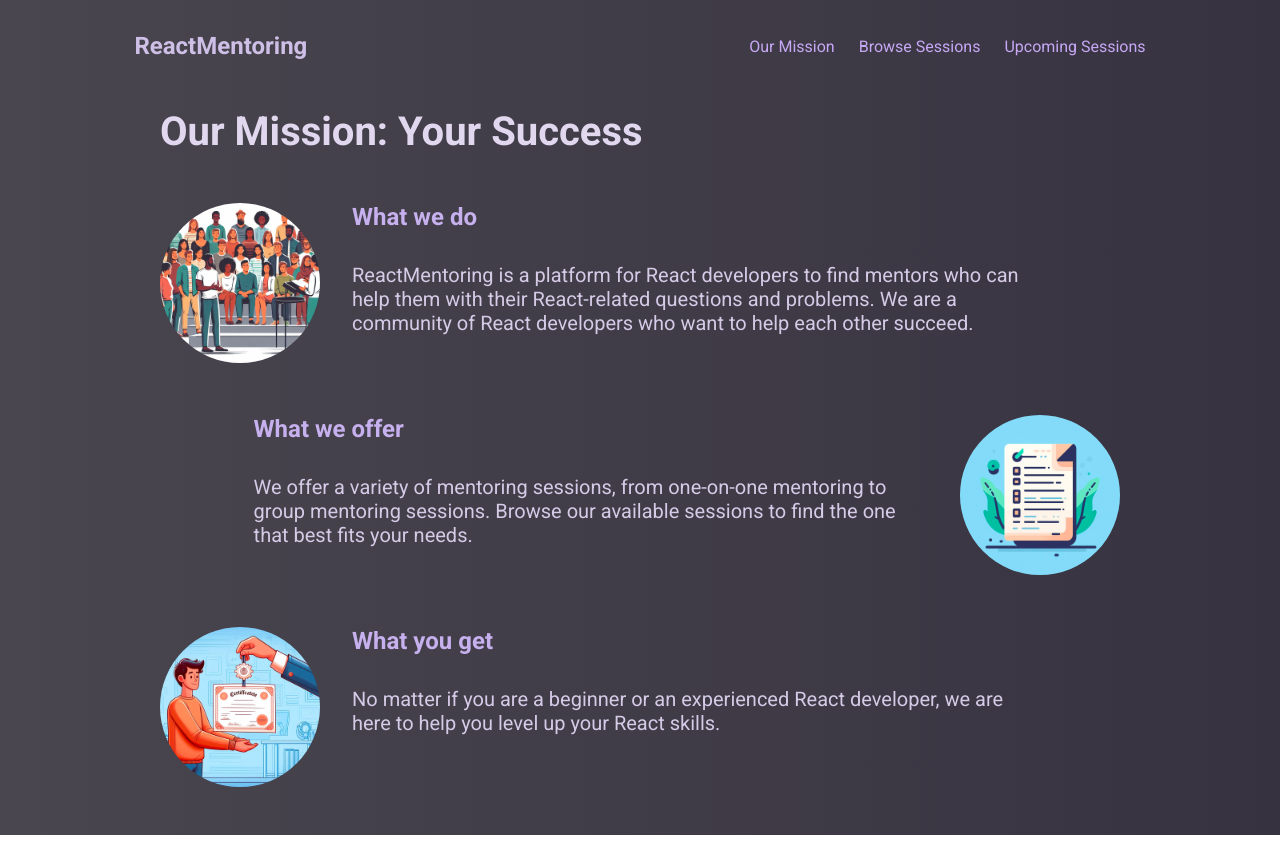
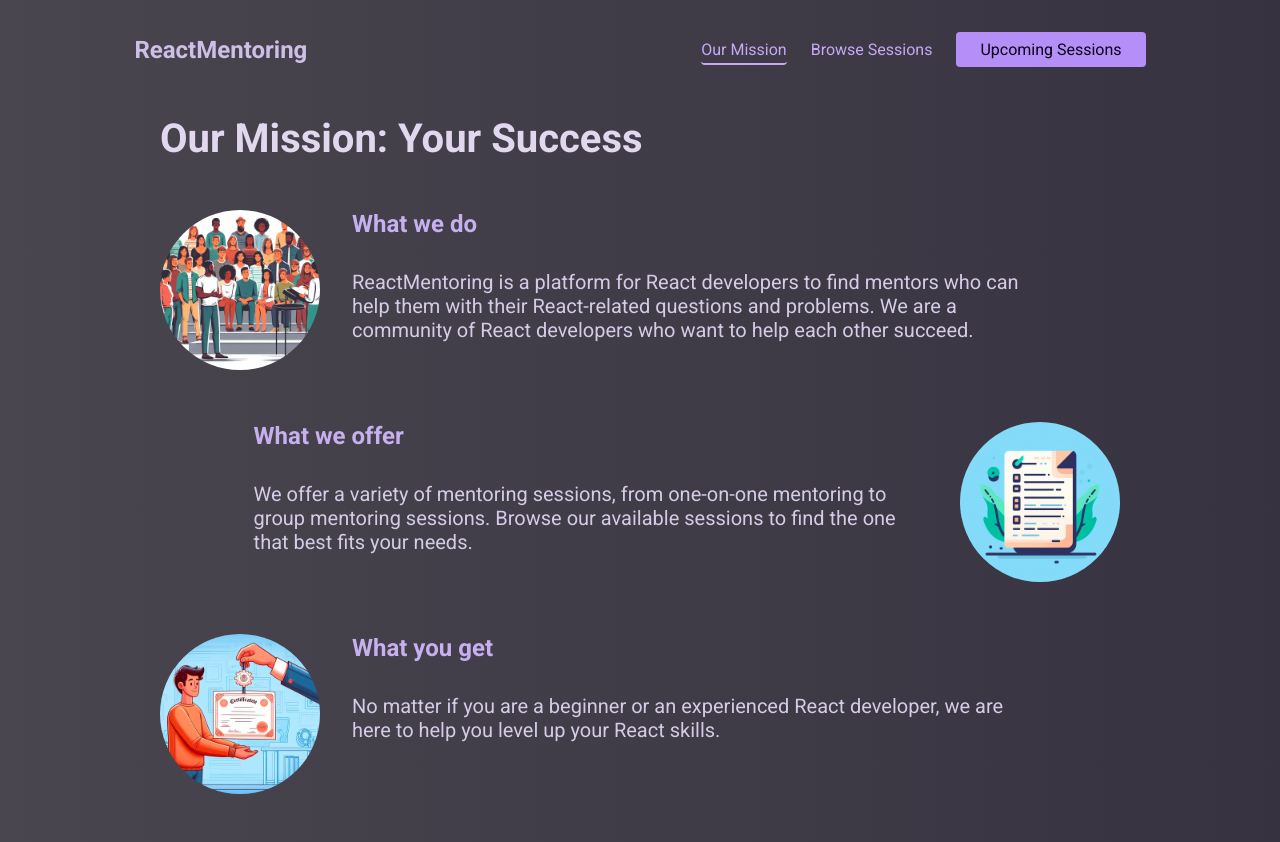
Before and after one commit to lyaui/ts_practice-project_ReactMentoring, a React (Vite) app: page / in a window 1280 px wide. Built offline with nearby package versions, Linux system fonts and the light colour scheme.

Commit message:
feat(components): add new Button component

```diff
--- /dev/null
+++ b/src/components/Button.tsx
@@ -0,0 +1,31 @@
+import { type ComponentPropsWithoutRef } from 'react';
+import { Link, useLocation } from 'react-router-dom';
+
+interface ButtonProps extends ComponentPropsWithoutRef<'button'> {
+  isText?: boolean;
+  to?: never;
+}
+
+interface LinkProps extends ComponentPropsWithoutRef<typeof Link> {
+  isText?: boolean;
+  to: string;
+}
+
+function isLink(props: ButtonProps | LinkProps): props is LinkProps {
+  return props.hasOwnProperty('to');
+}
+
+function Button(props: ButtonProps | LinkProps) {
+  const { pathname } = useLocation();
+
+  let classes = `button ${props?.isText ? 'button--text-only' : ''}`;
+
+  if (isLink(props)) {
+    classes =
+      pathname === props.to.toLowerCase() ? classes + ' active' : classes;
+    return <Link className={classes} {...props} />;
+  }
+  return <button className={classes} {...props} />;
+}
+
+export default Button;
--- a/src/components/Header.tsx
+++ b/src/components/Header.tsx
@@ -1,3 +1,5 @@
+import Button from '@/components/Button';
+
 function formatNavName(name: string): string {
   let nameArr = name.toLowerCase().split(' ');
   return nameArr
@@ -7,9 +9,9 @@ function formatNavName(name: string): string {
 
 function Header() {
   const navItems = [
-    { name: 'our mission', to: '/home' },
-    { name: 'browse sessions', to: '/sessions' },
-    { name: 'upcoming sessions', onClick: () => {} },
+    { children: 'our mission', to: '/', isText: true },
+    { children: 'browse sessions', to: '/sessions', isText: true },
+    { children: 'upcoming sessions', onClick: () => {} },
   ];
 
   return (
@@ -18,8 +20,8 @@ function Header() {
       <nav>
         <ul>
           {navItems.map((_item) => (
-            <li>
-              <a>{formatNavName(_item.name)}</a>
+            <li key={_item.children}>
+              <Button {..._item}>{formatNavName(_item.children)}</Button>
             </li>
           ))}
         </ul>
```
